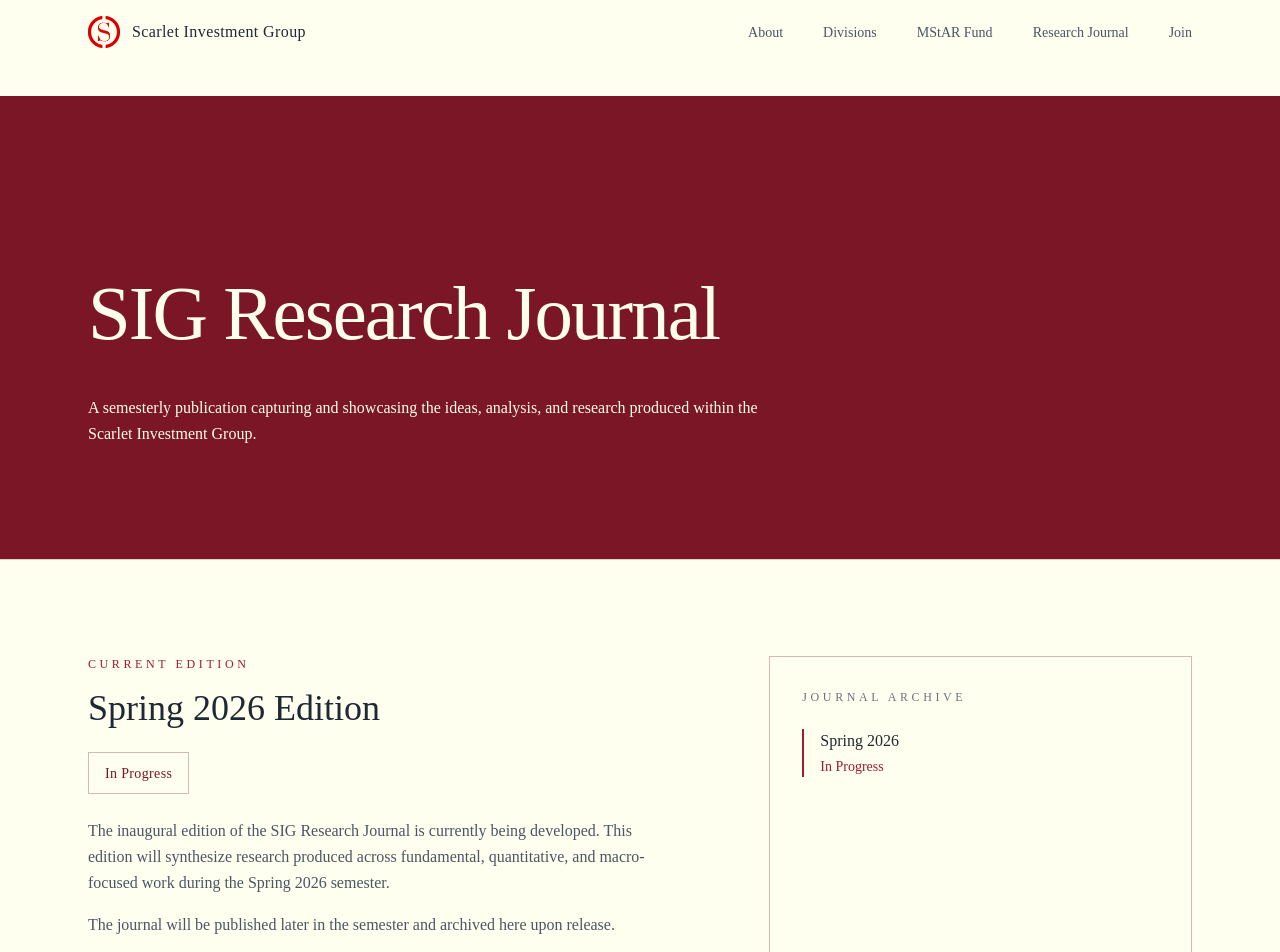
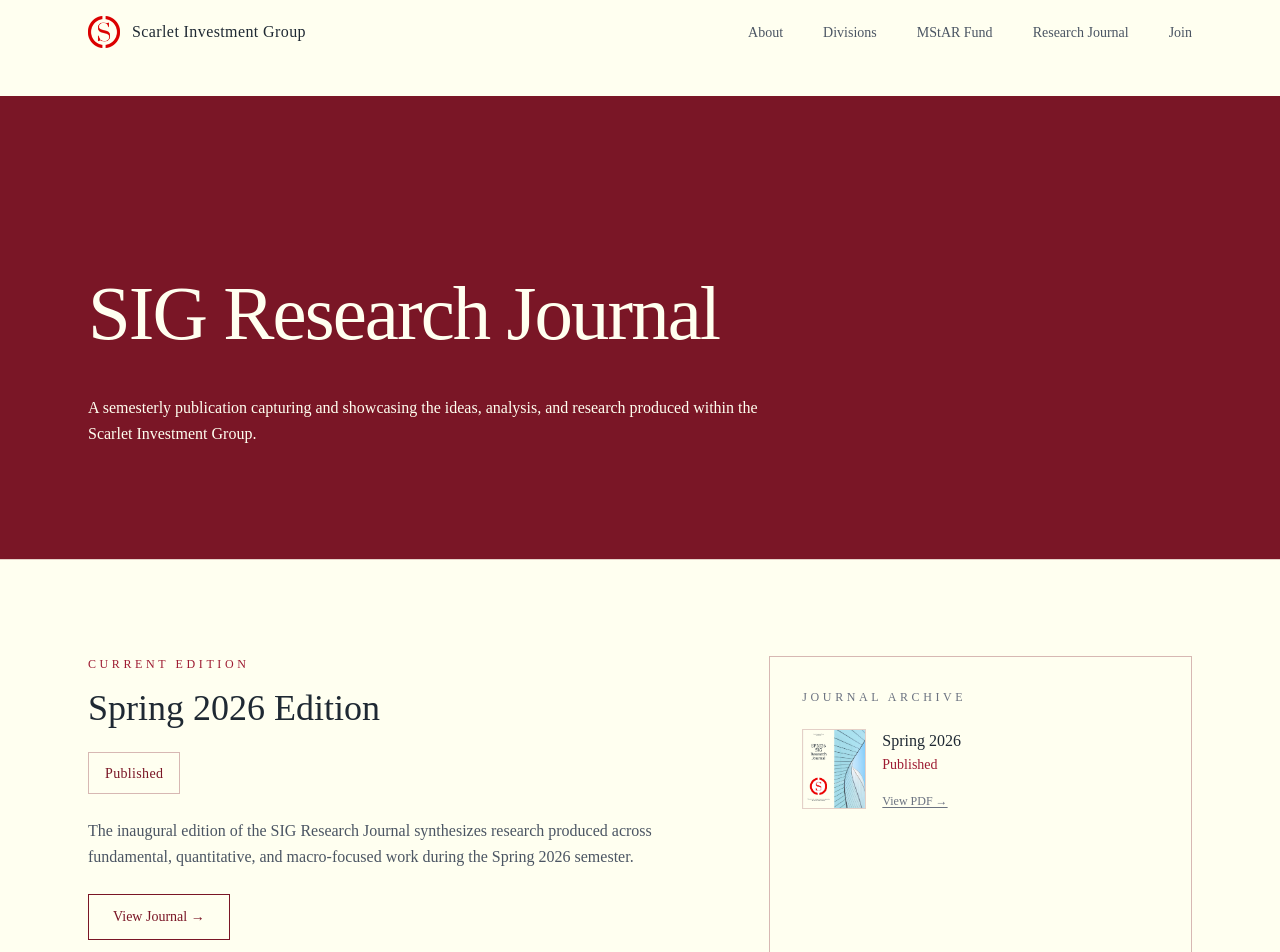
Before and after one commit to MaddoxCRoy/SIG-Website, a React (Vite) app: page /researchjournal in a window 1280 px wide. Shown: the top 952 px of the page. Built offline with nearby package versions, Linux system fonts and the light colour scheme.

Commit message:
changes + add journal

```diff
--- a/src/components/about/AboutEboard.jsx
+++ b/src/components/about/AboutEboard.jsx
@@ -8,10 +8,8 @@ import JackHeadshot from '../../assets/JackHeadshot.jpg';
 import JuliaHeadshot from '../../assets/JuliaHeadshot.jpg';
 import MeredithHeadshot from '../../assets/MeredithHeadshot.jpg';
 import NavyaHeadshot from '../../assets/NavyaHeadshot.jpg';
-import NicholasHeadshot from '../../assets/NicholasHeadshot.jpg';
 import MaddoxHeadshot from '../../assets/MaddoxHeadshot.jpg';
 
-/* --- DATA (UNCHANGED) --- */
 const eboard = {
   top: [
     {
@@ -35,18 +33,6 @@ const eboard = {
       email: 'kollur.1@buckeyemail.osu.edu',
       linkedin: 'https://www.linkedin.com/in/akshaykollur/',
       objectPosition: '50% 20%',
-    },
-    {
-      role: 'Treasurer',
-      name: 'Julia Nix',
-      image: JuliaHeadshot,
-      year: 'Sophomore',
-      majors: 'Finance',
-      minors: 'Accounting',
-      email: 'nix.52@buckeyemail.osu.edu',
-      linkedin: 'https://www.linkedin.com/in/julia-nix/',
-      objectPosition: '50% 30%',
-      zoom: 1,
     },
     {
       role: 'Fundamental Portfolio Manager',
@@ -75,6 +61,18 @@ const eboard = {
   ],
   bottom: [
     {
+      role: 'Treasurer',
+      name: 'Julia Nix',
+      image: JuliaHeadshot,
+      year: 'Sophomore',
+      majors: 'Finance',
+      minors: 'Accounting',
+      email: 'nix.52@buckeyemail.osu.edu',
+      linkedin: 'https://www.linkedin.com/in/julia-nix/',
+      objectPosition: '50% 30%',
+      zoom: 1,
+    },
+    {
       role: 'VP of Recruitment',
       name: 'Navya Chauhan',
       image: NavyaHeadshot,
@@ -97,18 +95,6 @@ const eboard = {
       linkedin: 'https://www.linkedin.com/in/akanshaanandd/',
       objectPosition: '50% 0%',
       zoom: 1.3,
-    },
-    {
-      role: 'VP of Operations',
-      name: 'Nicholas Nanberg',
-      image: NicholasHeadshot,
-      year: 'Freshman',
-      majors: 'Finance',
-      minors: 'Computer Science Engineering',
-      email: 'nanberg.4@buckeyemail.osu.edu',
-      linkedin: 'https://www.linkedin.com/in/nicholas-nanberg/',
-      objectPosition: '50% 30%',
-      zoom: 1,
     },
     {
       role: 'VP of Marketing',
@@ -138,25 +124,11 @@ const Card = ({ member }) => (
       variants={cardVariants}
       transition={{ duration: 0.45, ease: 'easeOut' }}
       onClick={() => setActiveMember(member)}
-    className="
-      flex flex-col items-center text-center
-      cursor-pointer
-      group
-      focus:outline-none
-    "
+      className="flex flex-col items-center text-center cursor-pointer group focus:outline-none"
       whileHover={{ y: -4 }}
       whileTap={{ scale: 0.98 }}
     >
-    <div
-      className="
-        w-40 h-40 rounded-full overflow-hidden mb-4
-        bg-gray-200
-        ring-2 ring-transparent
-        group-hover:ring-[#7A1626]/60
-        transition
-        duration-200
-      "
-    >
+      <div className="w-40 h-40 rounded-full overflow-hidden mb-4 bg-gray-200 ring-2 ring-transparent group-hover:ring-[#7A1626]/60 transition duration-200">
         <div
           className="w-full h-full transition-transform duration-200 group-hover:scale-[1.04]"
           style={{
@@ -172,29 +144,22 @@ const Card = ({ member }) => (
           />
         </div>
       </div>
-
       <h3 className="font-medium text-[#1F2933] group-hover:text-[#7A1626] transition-colors">
         {member.name}
       </h3>
-    <p className="text-sm text-[#6B7280]">
-      {member.role}
-    </p>
+      <p className="text-sm text-[#6B7280]">{member.role}</p>
     </motion.button>
   );
 
-
   return (
     <>
-      {/* SECTION */}
       <section className="py-32 bg-[#FFFFF0]">
         <motion.div
-          className="max-w-6xl mx-auto px-6"
+          className="max-w-5xl mx-auto px-6"
           initial={false}
           whileInView="visible"
           viewport={{ once: true, amount: 0.2 }}
-          variants={{
-            visible: { transition: { staggerChildren: 0.12 } },
-          }}
+          variants={{ visible: { transition: { staggerChildren: 0.12 } } }}
         >
           <motion.h2
             variants={cardVariants}
@@ -204,9 +169,8 @@ const Card = ({ member }) => (
             Executive Board
           </motion.h2>
 
-          {/* Top Row */}
           <motion.div
-            className="grid grid-cols-1 sm:grid-cols-2 md:grid-cols-5 gap-12 justify-center mb-20"
+            className="grid grid-cols-2 md:grid-cols-4 gap-12 mb-20"
             variants={{ visible: { transition: { staggerChildren: 0.12 } } }}
           >
             {eboard.top.map((member) => (
@@ -214,9 +178,8 @@ const Card = ({ member }) => (
             ))}
           </motion.div>
 
-          {/* Bottom Row */}
           <motion.div
-            className="grid grid-cols-1 sm:grid-cols-2 md:grid-cols-4 gap-12 justify-center"
+            className="grid grid-cols-2 md:grid-cols-4 gap-12"
             variants={{ visible: { transition: { staggerChildren: 0.12 } } }}
           >
             {eboard.bottom.map((member) => (
@@ -226,7 +189,6 @@ const Card = ({ member }) => (
         </motion.div>
       </section>
 
-      {/* MODAL (ISOLATED — FIXES DISAPPEARING BUG) */}
       <AnimatePresence>
         {activeMember && (
           <motion.div
@@ -248,10 +210,8 @@ const Card = ({ member }) => (
               >
                 ✕
               </button>
-
               <h3 className="text-xl font-medium mb-1">{activeMember.name}</h3>
               <p className="text-sm text-gray-500 mb-4">{activeMember.role}</p>
-
               <div className="space-y-2 text-sm text-[#374151]">
                 <p><strong>Year:</strong> {activeMember.year}</p>
                 <p><strong>Major(s):</strong> {activeMember.majors}</p>
@@ -259,7 +219,6 @@ const Card = ({ member }) => (
                   <p><strong>Minor(s):</strong> {activeMember.minors}</p>
                 )}
               </div>
-
               <div className="mt-6 flex gap-4">
                 <a
                   href={`mailto:${activeMember.email}`}
--- a/src/components/journal/JournalCurrentEdition.jsx
+++ b/src/components/journal/JournalCurrentEdition.jsx
@@ -1,9 +1,25 @@
 import { motion, useInView } from "framer-motion";
 import { useRef } from "react";
 
-/* FUTURE-PROOF DATA */
+import SpringJournal2026 from '../../assets/spring-2026-journal.pdf';
+import SpringCover2026 from '../../assets/spring-2026-cover.jpg';
+
 const editions = [
-  { label: "Spring 2026", status: "In Progress", active: true },
+  {
+    label: "Spring 2026",
+    status: "Published",
+    active: true,
+    pdf: SpringJournal2026,
+    cover: SpringCover2026,
+  },
+  // Add future editions below:
+  // {
+  //   label: "Fall 2026",
+  //   status: "Published",
+  //   active: false,
+  //   pdf: Fall2026Journal,
+  //   cover: Fall2026Cover,
+  // },
 ];
 
 export default function JournalCurrentEdition() {
@@ -17,7 +33,7 @@ export default function JournalCurrentEdition() {
     >
       <div className="max-w-6xl mx-auto px-6 grid md:grid-cols-12 gap-16 items-start">
 
-        {/* LEFT — UNCHANGED */}
+        {/* LEFT */}
         <motion.div
           initial={{ opacity: 0, y: 24 }}
           animate={isInView ? { opacity: 1, y: 0 } : {}}
@@ -34,24 +50,27 @@ export default function JournalCurrentEdition() {
 
           <div className="mt-6 inline-block px-4 py-2 border border-[#7A1626]/30">
             <span className="font-secondary text-sm text-[#7A1626] tracking-wide">
-              In Progress
+              Published
             </span>
           </div>
 
           <p className="mt-6 text-[#4B5563] leading-relaxed max-w-xl">
-            The inaugural edition of the SIG Research Journal is currently being
-            developed. This edition will synthesize research produced across
-            fundamental, quantitative, and macro-focused work during the
-            Spring 2026 semester.
+            The inaugural edition of the SIG Research Journal synthesizes research
+            produced across fundamental, quantitative, and macro-focused work during
+            the Spring 2026 semester.
           </p>
 
-          <p className="mt-4 text-[#4B5563] leading-relaxed max-w-xl">
-            The journal will be published later in the semester and archived
-            here upon release.
-          </p>
+          <a
+            href={SpringJournal2026}
+            target="_blank"
+            rel="noopener noreferrer"
+            className="mt-6 inline-block px-6 py-3 border border-[#7A1626] text-sm text-[#7A1626] hover:bg-[#7A1626] hover:text-white transition-colors duration-200"
+          >
+            View Journal →
+          </a>
         </motion.div>
 
-        {/* RIGHT — SCALABLE ARCHIVE */}
+        {/* RIGHT — Archive box */}
         <motion.div
           initial={{ opacity: 0, y: 24 }}
           animate={isInView ? { opacity: 1, y: 0 } : {}}
@@ -63,32 +82,43 @@ export default function JournalCurrentEdition() {
               Journal Archive
             </span>
 
-            {/* Scrollable list */}
-            <div className="overflow-y-auto pr-2 space-y-5">
+            <div className="overflow-y-auto pr-2 space-y-6">
               {editions.map((edition) => (
-                <div
-                  key={edition.label}
-                  className={`border-l-2 pl-4 ${
-                    edition.active
-                      ? "border-[#9E1B32]"
-                      : "border-transparent"
-                  }`}
-                >
-                  <div
-                    className={`text-base ${
-                      edition.active
-                        ? "text-[#1F2933] font-medium"
-                        : "text-[#9CA3AF]"
-                    }`}
-                  >
-                    {edition.label}
+                <div key={edition.label} className="flex gap-4 items-start">
+
+                  {/* Cover thumbnail */}
+                  {edition.cover ? (
+                    <img
+                      src={edition.cover}
+                      alt={`${edition.label} cover`}
+                      className="w-16 h-20 object-cover border border-[#7A1626]/20 flex-shrink-0"
+                    />
+                  ) : (
+                    <div className="w-16 h-20 bg-[#F3F4F6] border border-[#7A1626]/20 flex-shrink-0" />
+                  )}
+
+                  {/* Info + link */}
+                  <div className="flex flex-col justify-between h-20">
+                    <div>
+                      <div className="text-base text-[#1F2933] font-medium">
+                        {edition.label}
+                      </div>
+                      <div className="text-sm text-[#9E1B32] mt-0.5">
+                        {edition.status}
+                      </div>
+                    </div>
+                    {edition.pdf && (
+                      <a
+                        href={edition.pdf}
+                        target="_blank"
+                        rel="noopener noreferrer"
+                        className="text-xs text-[#6B7280] hover:text-[#7A1626] underline underline-offset-2 transition-colors"
+                      >
+                        View PDF →
+                      </a>
+                    )}
                   </div>
 
-                  {edition.status && (
-                    <div className="mt-1 text-sm text-[#9E1B32]">
-                      {edition.status}
-                    </div>
-                  )}
                 </div>
               ))}
             </div>
```
Also changed, not shown: src/assets/spring-2026-cover.jpg (added), 1 other file (tests, documents, lock files or other folders). Lines whose indentation alone changed are shown as unchanged.
